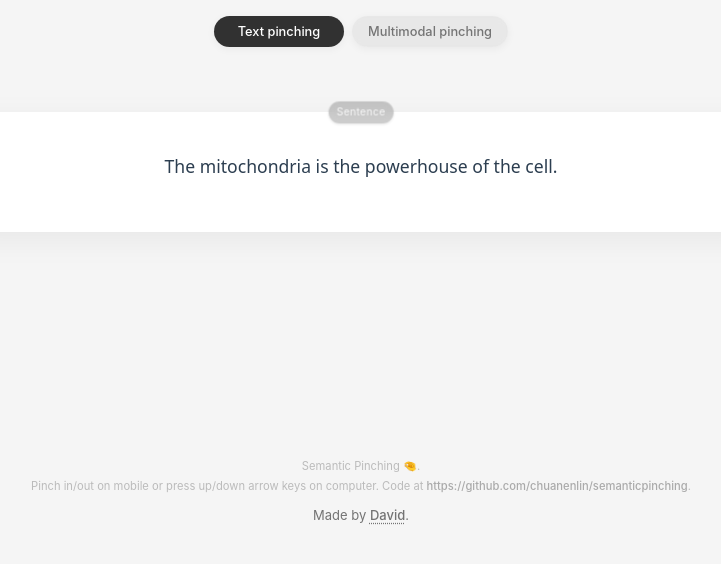
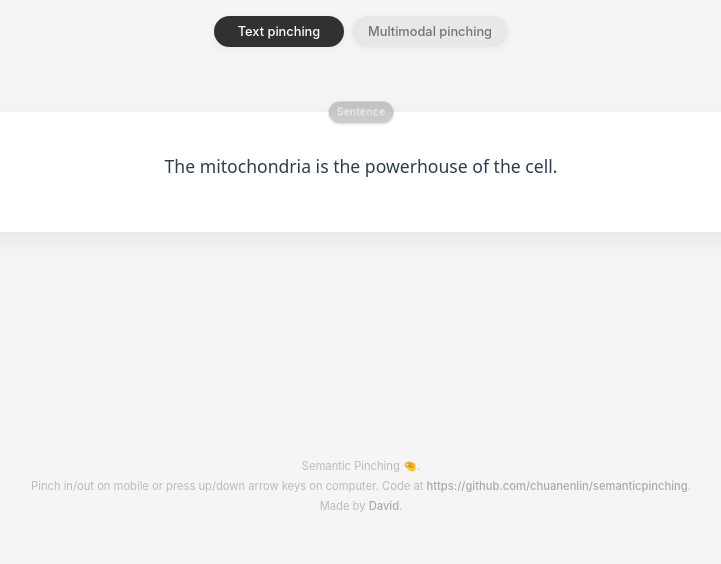
Before and after one commit to chuanenlin/semanticpinching, a React (Vite) app: page / in a window 1280 px wide. Shown: the top 564 px of the page, without its empty margins (279-1000 px from the left). Built offline with nearby package versions, Linux system fonts and the light colour scheme; the HTML template or start-up script is replaced by a standard one.

Commit message:
make the author credit match the footer

```diff
--- a/src/components/SemanticPinch.styles.ts
+++ b/src/components/SemanticPinch.styles.ts
@@ -223,16 +223,16 @@ export const FooterHint = styled.div`
   text-align: center;
   .author-credit {
     display: inline-block;
-    margin-top: 8px;
-    color: #737373;
-    font-size: 13px;
+    margin-top: 0;
+    color: inherit;
+    font-size: inherit;
   }
   .author-credit a {
-    color: inherit;
-    text-decoration: underline dotted;
+    color: #aaa;
+    text-decoration: none;
     text-underline-offset: 3px;
   }
-  .author-credit a:hover { text-decoration-style: solid; }
+  .author-credit a:hover { text-decoration: underline; }
   .author-credit a:focus-visible { outline: 2px solid currentColor; outline-offset: 4px; }
   hyphens: auto;
   word-wrap: break-word;
```
